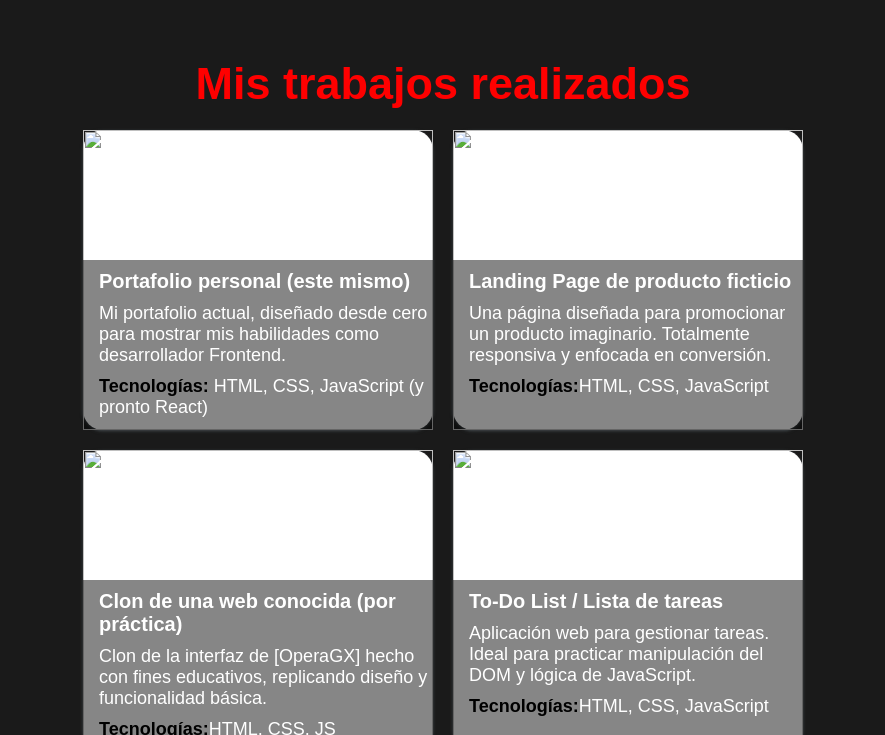
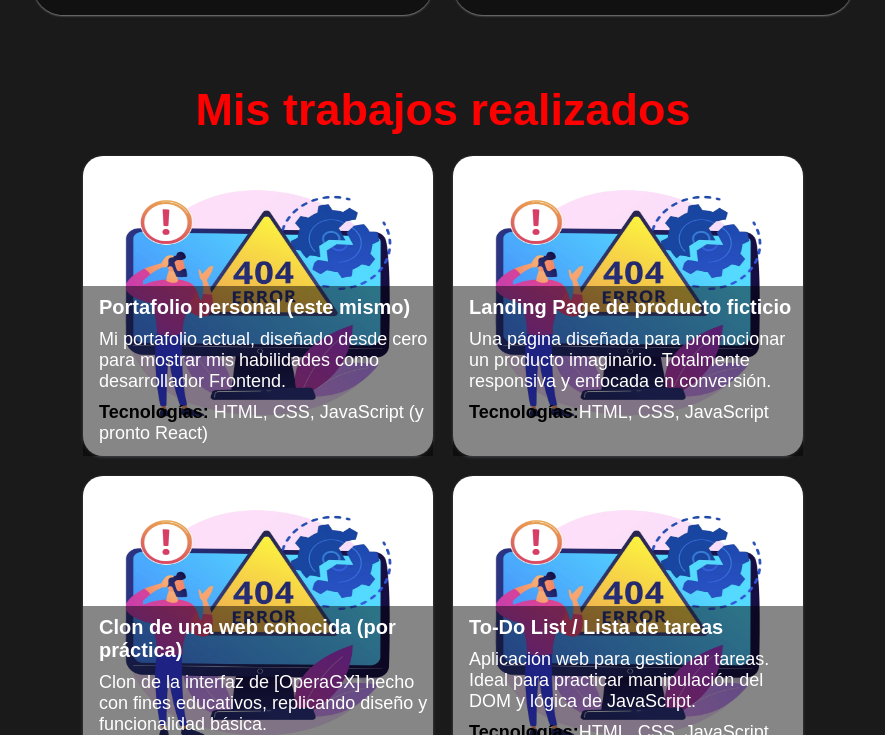
Before and after one commit to LazaroMeneses/My-porfolio, a plain HTML site: page index.html in a window 1280 px wide. Shown: the part 2065-2800 px from the top of the page, without its empty margins (197-1082 px from the left). Drawn offline with nearby package versions, Linux system fonts and the light colour scheme.

Commit message:
Update index.html

```diff
--- a/index.html
+++ b/index.html
@@ -10,7 +10,7 @@
 </head>
 <body>
   <nav>
-    <img class="logo" src="./images/Logo.png">
+    <img class="logo" src="./Logo.png">
     <ul id="navLinks">
       <li><a href="#">Sobre mí</a></li>
       <li><a href="#">Servicios</a></li>
@@ -35,7 +35,7 @@
       </button>
     </div>
     <div class="hero-image">
-      <img src="./images/my-img.jpg">
+      <img src="./my-img.jpg">
     </div>
   </section>
   <section class="content">
@@ -114,7 +114,7 @@
         <div class="portfolio-grid">
           <div class="portfolio-item">
             <div class="portfolio-img">
-              <img src="./images/noFoundImg.png">
+              <img src="./noFoundImg.png">
             </div>
             <div class="portfolio-overlay">
               <h3>Portafolio personal (este mismo)</h3>
@@ -124,7 +124,7 @@
           </div>
           <div class="portfolio-item">
             <div class="portfolio-img">
-              <img src="./images/noFoundImg.png">
+              <img src="./noFoundImg.png">
             </div>
             <div class="portfolio-overlay">
               <h3>Landing Page de producto ficticio</h3>
@@ -134,7 +134,7 @@
           </div>
           <div class="portfolio-item">
             <div class="portfolio-img">
-              <img src="./images/noFoundImg.png">
+              <img src="./noFoundImg.png">
             </div>
             <div class="portfolio-overlay">
               <h3>Clon de una web conocida (por práctica)</h3>
@@ -144,7 +144,7 @@
           </div>
           <div class="portfolio-item">
           <div class="portfolio-img">
-              <img src="./images/noFoundImg.png">
+              <img src="./noFoundImg.png">
             </div>
             <div class="portfolio-overlay">
               <h3> To-Do List / Lista de tareas</h3>
```
